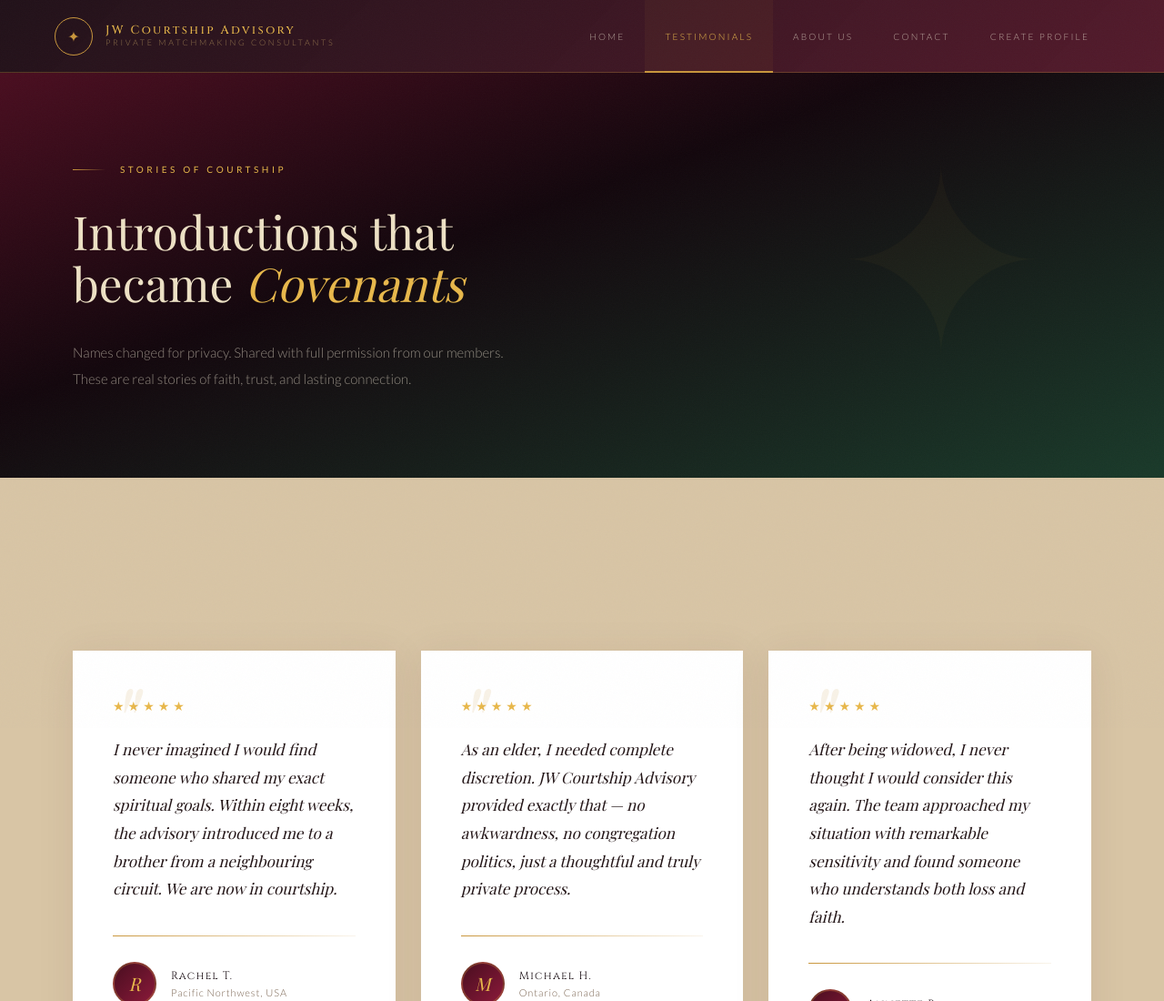
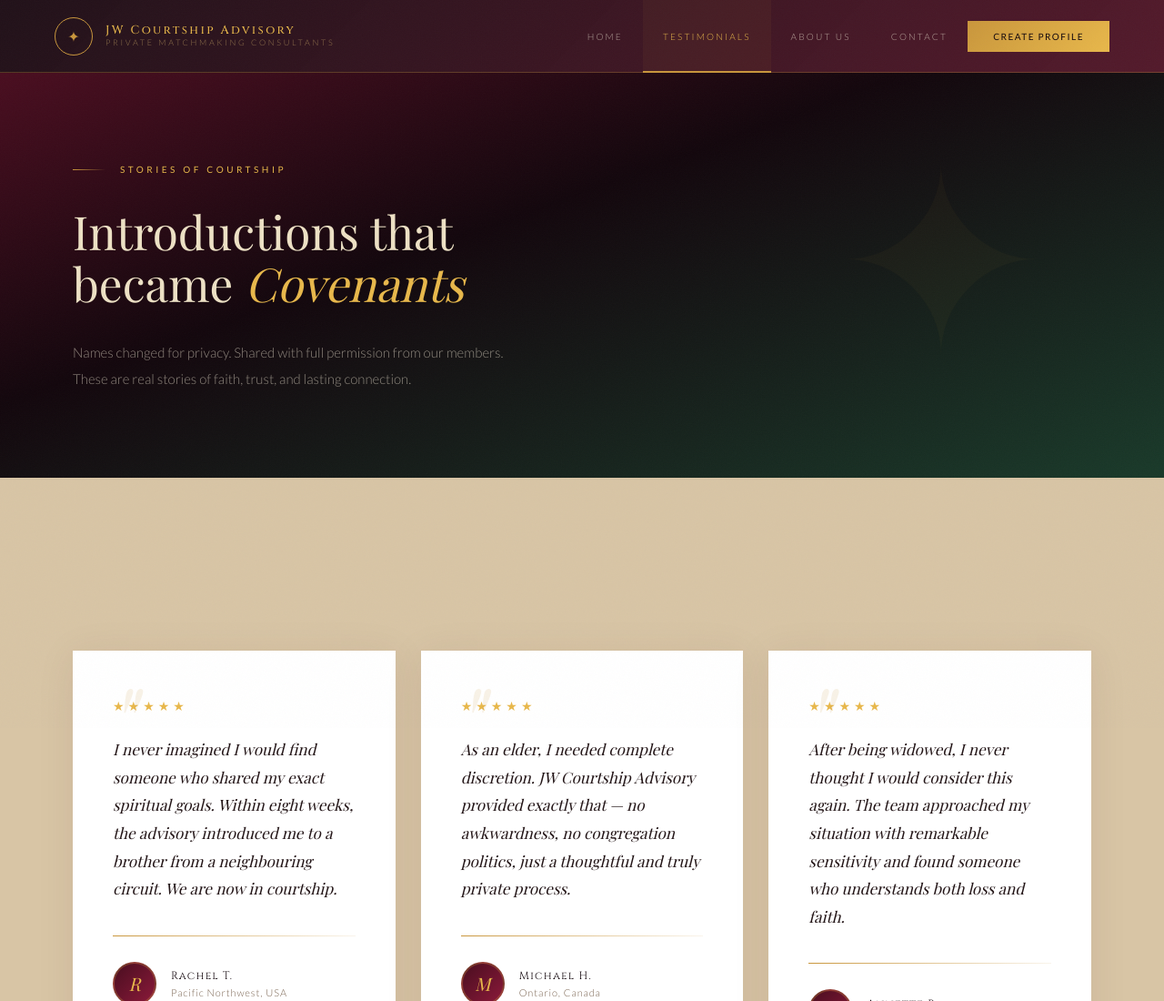
Before and after one commit to BalogunYusuf/miles, a plain HTML site: page testimonial.html in a window 1280 px wide. Shown: the top 1100 px of the page at 91% size. Drawn offline with nearby package versions, Linux system fonts and the light colour scheme; a web font is replaced by a local one.

Commit message:
fixed testimonial page cta

```diff
--- a/testimonial.html
+++ b/testimonial.html
@@ -24,7 +24,7 @@
                 <li><a href="testimonial.html" class="active">Testimonials</a></li>
                 <li><a href="about.html" >About Us</a></li>
                 <li><a href="contact.html">Contact</a></li>
-                <li><a href="profile.html">Create Profile</a></li>
+                <li><a href="profile.html" class="nav-cta">Create Profile</a></li>
             </ul>
             <button class="nav-toggle" id="nav-toggle" aria-label="Toggle navigation menu" aria-expanded="false" aria-controls="nav-links">
                 <span class="nav-toggle-bar"></span>
```
